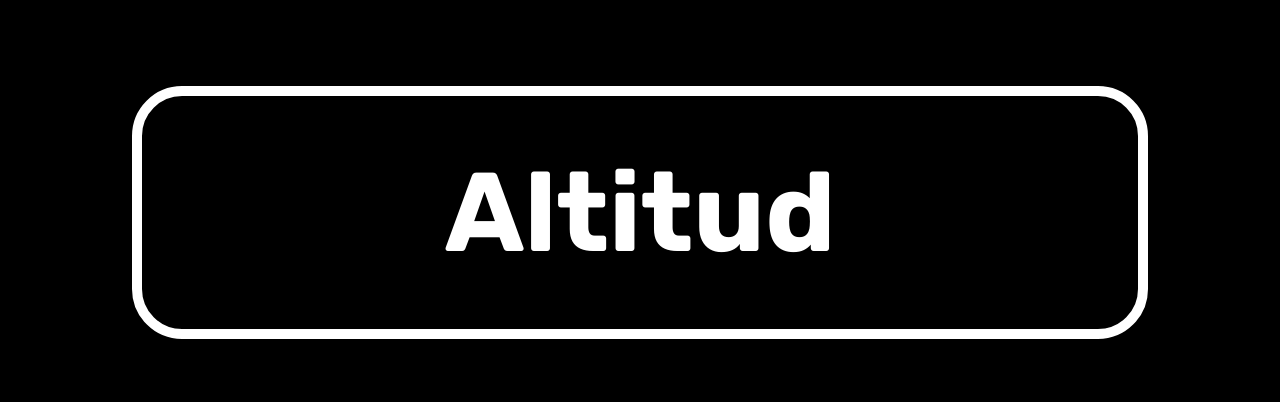
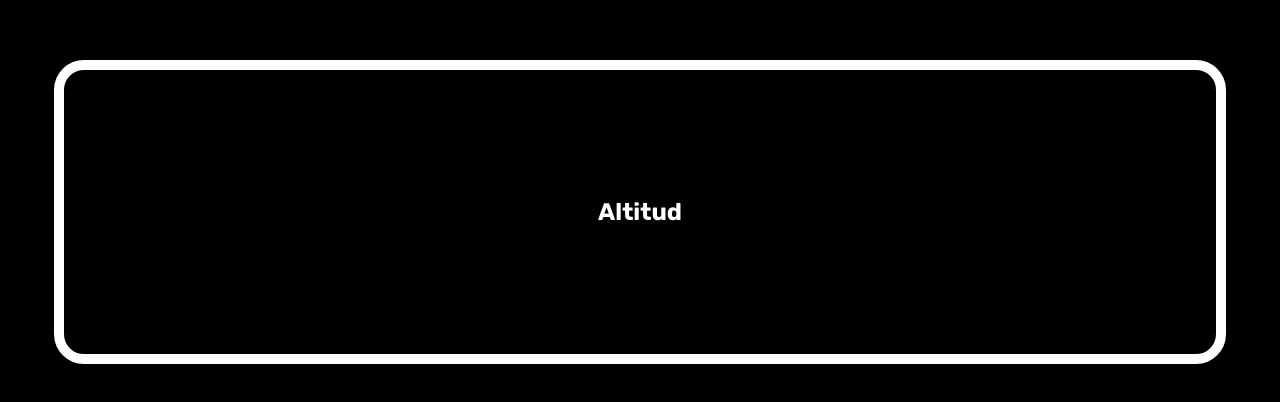
Before and after one commit to AloncraftMC/Proyectos, a plain HTML site: page altitud.html in a window 1280 px wide. Shown: the part 188-590 px from the top of the page. Drawn offline with Linux system fonts and the light colour scheme.

Commit message:
Altitud.html

```diff
--- a/altitud.html
+++ b/altitud.html
@@ -21,17 +21,15 @@
         div {
             text-align: center;
             border: 10px solid white;
-            border-radius: 50px;
-            padding: 50px;
+            border-radius: 30px;
+            padding: 10vw;
             width: 70vw;
         }
         h1 {
             margin: 0;
-            font-size: 10rem;
         }
         h2 {
             margin: 0;
-            font-size: 7rem;
         }
     </style>
     <div>
```
